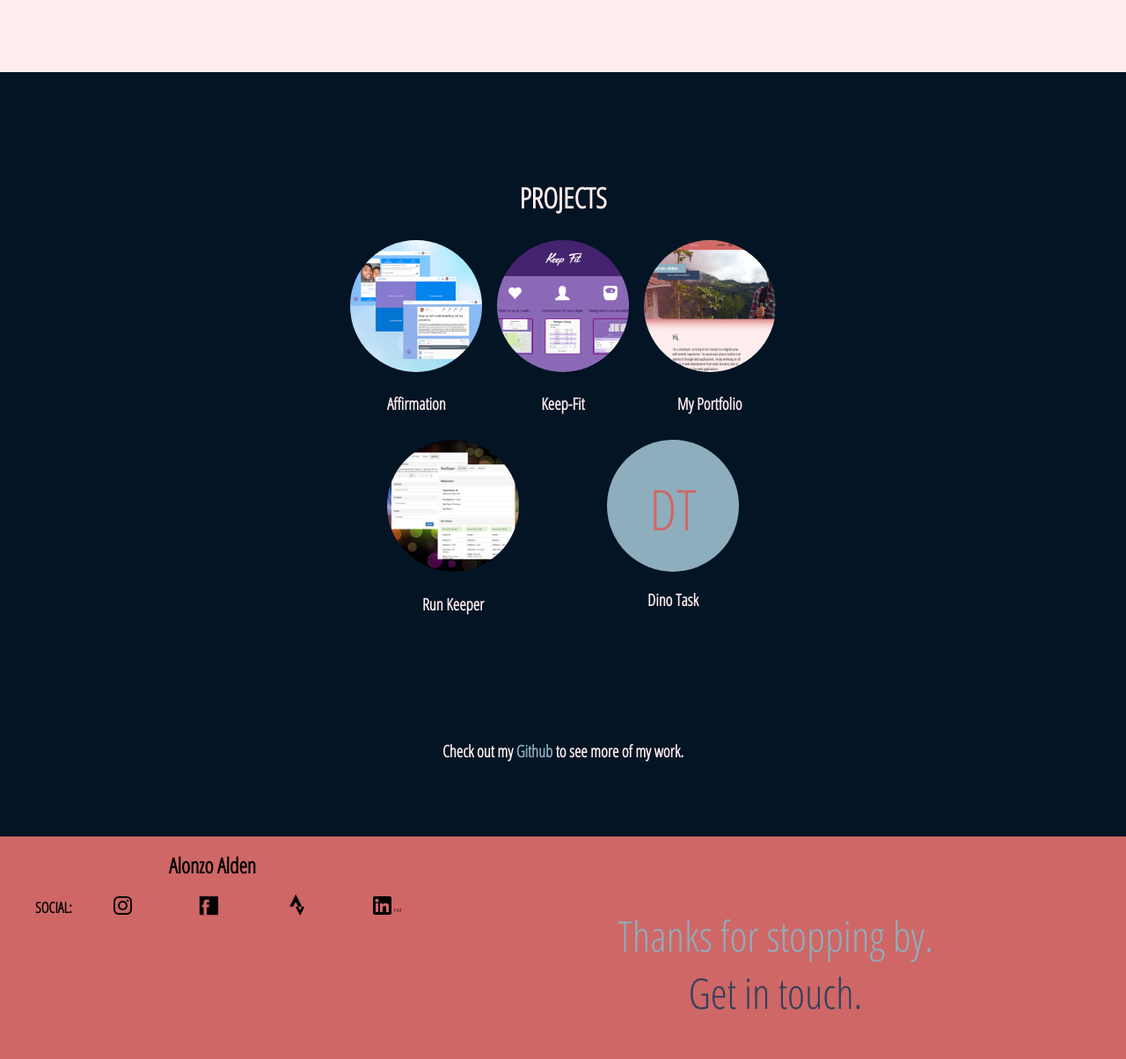
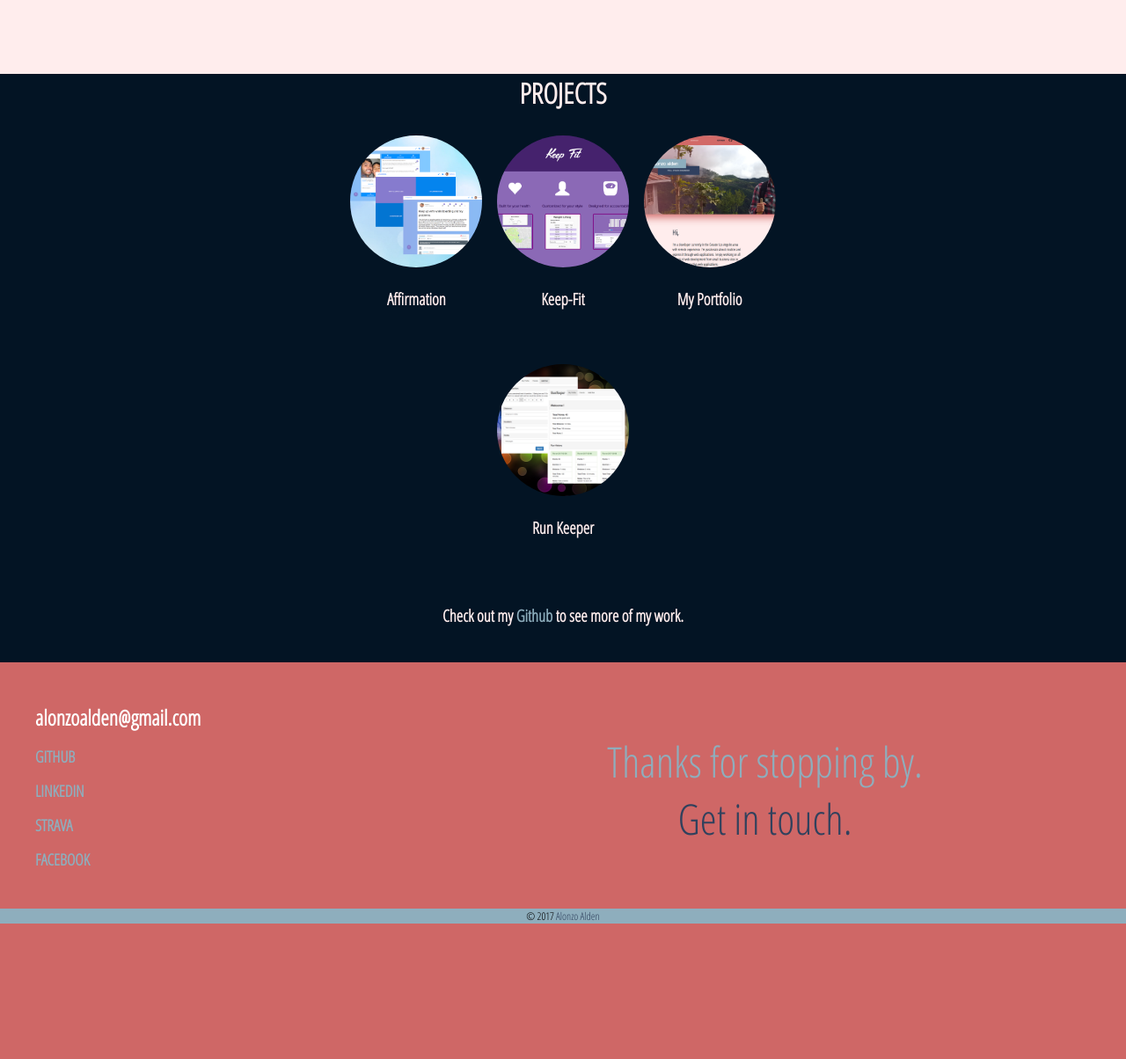
Before and after one commit to alonzoalden/my_page, a React app: page / in a window 1280 px wide. Shown: the part 1460-2664 px from the top of the page at 88% size. After the commit the page ends 2522 px from the top, so only its background shows below. Built offline with nearby package versions, Linux system fonts and the light colour scheme.

Commit message:
Created separate component for ProjectModal and updated footer and other stylings

```diff
--- a/src/Main.js
+++ b/src/Main.js
@@ -1,31 +1,8 @@
 import React, { Component } from 'react';
 import logo from './logo.svg';
 import './Main.css';
-import Modal from 'react-modal';
+import ProjectModal from './ProjectModal.js';
 
-const customStyles = {
-  overlay : {
-    position          : 'fixed',
-    top               : 0,
-    left              : 0,
-    right             : 0,
-    bottom            : 0,
-    backgroundColor   : '#031424',
-    zIndex           : 2000
-  },
-  content : {
-    top                   : '50%',
-    left                  : '50%',
-    right                 : 'auto',
-    bottom                : 'auto',
-    marginRight           : '-50%',
-    transform             : 'translate(-50%, -50%)',
-    width: '380px',
-    height: '600px',
-    fontFamily: 'Open Sans Condensed',
-    fontSize: '90%'
-  }
-};
 
 class App extends Component {
   constructor() {
@@ -133,57 +110,44 @@ class App extends Component {
 
                     <div className="project-board">
 
+                      <ProjectModal
+                        title="Affirmation"
+                        img="affirmation-collage.png"
+                        desc="Affirmation is a web based application where experienced software engineers can offer advice to developing engineers.  It's a tool for software developers of all levels to connect, inspire, and create a supportive community."
+                        tech="React, Node.js, Express.js, PostgreSQL, Sequelize, Webpack, Auth0 and it's deployed via Heroku."
+                        github="https://github.com/HRR20-Lotus/affirmation.io"
+                        url="http://www.affirmation.io">
+                      </ProjectModal>
 
-                      <div className="project" onClick={this.openModal}>
-                        <Modal
-                          isOpen={this.state.modalIsOpen}
-                          onAfterOpen={this.afterOpenModal}
-                          onRequestClose={this.closeModal}
-                          style={customStyles}
-                          contentLabel="Example Modal"
-                        >
+                      <ProjectModal
+                        title="Keep-Fit"
+                        img="keep-fit-icon.png"
+                        desc="Keep Fit is an exercise tool where you can design and plan upcoming workouts. This application provides structure and motivation to anyone who needs that extra support for their exercise regimen."
+                        tech="PostgreSQL, Sequelize, Node.js, Express.js, React, Flux, Google Maps API, and Material UI"
+                        github="https://github.com/hrr20-dino/Keep-Fit"
+                        url="https://keep-fit-app.herokuapp.com/">
+                      </ProjectModal>
 
-                            <img style={{width: "380px", height: "380px"}} src="affirmation-collage.png"></img>
+                      <ProjectModal
+                        title="My Portfolio"
+                        img="portfolio.png"
+                        desc="This is the website you are currently visiting. It has original design, style, and images by me. "
+                        tech="React, Node.js, Express, Webpack"
+                        github="https://github.com/alonzoalden/my_page"
+                        url="https://keep-fit-app.herokuapp.com/">
+                      </ProjectModal>
+                      <ProjectModal
+                        title="Run Keeper"
+                        img="runkeeper.png"
+                        desc="Run Keeper is a handy tool for runners to help them stay motivated and in-shape. You can score points and compete! Each run is logged with specific details such as intensity, duration and speed, resulting in a score."
+                        tech="MongoDB, Express, Node.js, AngularJS 1.x (MEAN stack)"
+                        github="https://github.com/alonzoalden/runkeeper"
+                        url="false">
+                      </ProjectModal>
 
-
-                          <h2>Affirmation</h2>
-                          <p>Affirmation is a web based application where experienced software engineers can offer advice to developing engineers.  It's a tool for software developers of all levels to connect, inspire, and create a supportive community.</p>
-                          <p><strong>Tech Stack:</strong> React, Node.js, Express.js, PostgreSQL, Sequelize, Webpack, Auth0 and it's deployed via Heroku. </p>
-                          <div style={{display: 'flex'}}>
-                            <div style={{flexGrow: '1', display: 'flex'}}>
-                              <div className='button'>DEPLOYED LINK</div>
-                              <div className='button'>GITHUB</div>
-                            </div>
-                            <div className='button'>CLOSE</div>
-                          </div>
-                        </Modal>
-
-                        <img src="affirmation-collage.png"></img>
-                        <h3> Affirmation </h3>
-                      </div>
-                      <div className="project">
-                        <img src="keep-fit-icon.png"></img>
-                        <h3> Keep-Fit </h3>
-                      </div>
-                      <div className="project">
-                        <img src="portfolio.png"></img>
-                        <h3> My Portfolio </h3>
-                      </div>
-                      <div className="project">
-                        <img src="runkeeper.png"></img>
-                        <h3> Run Keeper </h3>
-                      </div>
-                      <div className="project">
-                        <div className="circle-icon">
-                          <div className="letter">
-                           DT
-                          </div>
-                        </div>
-                        <h3> Dino Task </h3>
-                      </div>
                     </div>
                   </div>
-                    <h3>Check out my <a href="https://github.com/alonzoalden">Github</a> to see more of my work.</h3><br/><br/><br/>
+                    <h3>Check out my <a href="https://github.com/alonzoalden">Github</a> to see more of my work.</h3><br/>
                 </div>
 
 
@@ -195,15 +159,13 @@ class App extends Component {
         <footer>
           <div className="bottom">
             <div className="bottom-left">
-              <h1>Alonzo Alden</h1>
-                <ul>
-                  SOCIAL:
-                  <li><a href="https://www.instagram.com/attaboylonnie/"><img src="instagram-black-21px.png"></img></a></li>
-                  <li><a href="https://www.facebook.com/alonzo.alden"><img src="facebook-black-22px.png"></img></a></li>
-                  <li><a href="https://www.strava.com/athletes/929395"><img src="strava-black-24px.png"></img></a></li>
-                  <li><a href="https://www.linkedin.com/in/alonzo-alden-46b28637"><img src="In-Black-21px-TM.png"></img></a></li>
+              <h1>alonzoalden@gmail.com</h1>
+              <h2><a href="https://github.com/alonzoalden/">GITHUB</a></h2>
+              <h2><a href="https://github.com/alonzoalden/">LINKEDIN</a></h2>
+              <h2><a href="https://github.com/alonzoalden/">STRAVA</a></h2>
+              <h2><a href="https://github.com/alonzoalden/">FACEBOOK</a></h2>
 
-                </ul>
+
 
             </div>
             <div className="bottom-right"><span style={{color: '#8EAEBD'}}> Thanks for stopping by. </span><br/><span style={{color: '#30415D'}}>Get in touch.</span>
--- a/src/Main.sass
+++ b/src/Main.sass
@@ -23,6 +23,7 @@ $font: "Open Sans Condensed"
   display: flex
   flex-direction: column
   /*height: calc(100vh)*/
+
 
   .Main-photo
     background-image: url(alonzo-wide.png)
@@ -241,7 +242,7 @@ $font: "Open Sans Condensed"
 
 
       .projects
-        margin-top: -81px
+        margin-top: -100px
         height: auto
         width: 100%
         background: #031424
@@ -255,12 +256,12 @@ $font: "Open Sans Condensed"
           text-decoration: none
 
         .project-display
-          width: 50%
+
+          width: 100%
           margin: 0 auto
-          padding: 100px
+          padding: 0px
           align-items: center
           text-align: center
-
 
           .project-board
             margin: 0 auto
@@ -272,44 +273,10 @@ $font: "Open Sans Condensed"
             a
               text-decoration: none
 
-            .project
-              width: 150px
-              margin: 5px auto
-              &:hover
-                background-color: #30415D
-                border-radius: 5px
-                color: #Cf6766
-                transition: background 0.5s ease
-                -webkit-animation: all 5s ease
-
-              .circle-icon
-                height: 150px
-                width: 150px
-                border-radius: 100%
-                color: #Cf6766
-                background-color: #8EAEBD
-                margin: 0 auto
-
-                .letter
-                  flex-grow: 1
-                  font-size: 400%
-                  font-style: strong
-                  padding: 35px
-
-              img
-                border-radius: 100%
-                height: 150px
-                width: 150px
-                /* width: calc(100% * (1/4) - 10px - 1px)*/
-
-
-
-
     .col-navigation
 
       width: 160px
       order: -1
-
 
     .col-sidebar
 
@@ -326,18 +293,28 @@ footer
     .bottom-left
       flex-grow: 1
       flex-shrink: 1
-      height: 250px
+      height: 220px
+      padding-top: 30px
+      margin: 0 auto
+      text-align: left
+      a
+        text-decoration: none
+        color: #8EAEBD
+      h1
+        margin-left: 40px
+        color: white
 
-      margin: 0 auto
-      text-align: center
+      h2
+        margin-left: 40px
       ul
+
         align-items: center
-
-        display: flex
+        width: 70%
         font-size: 140%
         font-weight: bold
 
         li
+
           align-items: center
 
           margin: 0 auto
@@ -359,6 +336,7 @@ footer
   .copyright
     margin-top: 30px
     text-align: center
+    background-color: #8EAEBD
     a
       color: #30415D
       text-decoration: none
@@ -366,28 +344,29 @@ footer
 
 
 @media (max-width: 800px)
-.sml
-  display: none
+  .sml
+    display: none
 
-  header
-    display: none
-    .nav
-      ul
-        li:first-of-type
+  .Main-layout
+    header
+      display: none
+      .nav
+        ul
+          li:first-of-type
+            display: none
+      .github
+        ul
+          margin-right: -20px
+          padding-left: 7px
+        .logo
           display: none
-    .github
-      ul
-        margin-right: -20px
-        padding-left: 7px
-      .logo
-        display: none
-    .social
-      .logo
-        display: none
-      ul
-        display: none
-        li
+      .social
+        .logo
           display: none
+        ul
+          display: none
+          li
+            display: none
 
 
   .body
--- /dev/null
+++ b/src/ProjectModal.js
@@ -0,0 +1,86 @@
+import React, { Component } from 'react';
+import './Main.css';
+import './ProjectModal.css';
+import Modal from 'react-modal';
+
+const customStyles = {
+  overlay : {
+    position: 'fixed',
+    top: 0,
+    left: 0,
+    right: 0,
+    bottom: 0,
+    backgroundColor: '#031424',
+    zIndex: 2000
+  },
+  content : {
+    top: '50%',
+    left: '50%',
+    right: 'auto',
+    bottom: 'auto',
+    marginRight: '-50%',
+    transform: 'translate(-50%, -50%)',
+    width: '380px',
+    height: '600px',
+    fontFamily: 'Open Sans Condensed',
+    fontSize: '90%'
+  }
+};
+
+class ProjectModal extends Component {
+  constructor(props) {
+    super(props);
+
+    this.state = {
+      modalIsOpen: false
+    }
+  console.log(this.props.title)
+  this.openModal = this.openModal.bind(this);
+  this.afterOpenModal = this.afterOpenModal.bind(this);
+  this.closeModal = this.closeModal.bind(this);
+
+  }
+
+  openModal() {
+    this.setState({modalIsOpen: true});
+  }
+
+  afterOpenModal() {
+    this.refs.subtitle.style.color = '#f00';
+  }
+
+  closeModal() {
+    this.setState({modalIsOpen: false});
+  }
+
+  render() {
+    return (
+      <div className="project" onClick={this.openModal}>
+        <Modal
+          isOpen={this.state.modalIsOpen}
+          onAfterOpen={this.afterOpenModal}
+          onRequestClose={this.closeModal}
+          style={customStyles}
+          contentLabel="Example Modal"
+        >
+            <img style={{width: "380px", height: "380px"}} src={this.props.img}></img>
+          <h2>{this.props.title}</h2>
+          <p>{this.props.desc}</p>
+          <p><strong>Tech Stack:</strong> {this.props.tech}</p>
+          <div style={{display: 'flex'}}>
+            <div style={{flexGrow: '1', display: 'flex'}}>
+              <div className='button'>DEPLOYED LINK</div>
+              <div className='button'>GITHUB</div>
+            </div>
+            <div className='button'>CLOSE</div>
+          </div>
+        </Modal>
+
+        <img src={this.props.img}></img>
+        <h3> {this.props.title} </h3>
+      </div>
+    );
+  }
+}
+
+export default ProjectModal;
--- /dev/null
+++ b/src/ProjectModal.sass
@@ -0,0 +1,35 @@
+.project
+  height: 250px
+  width: 150px
+  margin: 5px auto
+  transition: font 0.1s linear
+  &:hover
+    background-color: #30415D
+    border-radius: 4px
+    color: #Cf6766
+    transition: background 0.5s ease
+    -webkit-animation: all 5s ease
+    font-size: 120%
+    margin-bottom: 5px
+
+
+
+  .circle-icon
+    height: 150px
+    width: 150px
+    border-radius: 100%
+    color: #Cf6766
+    background-color: #8EAEBD
+    margin: 0 auto
+
+    .letter
+      flex-grow: 1
+      font-size: 400%
+      font-style: strong
+      padding: 35px
+
+  img
+    border-radius: 100%
+    height: 150px
+    width: 150px
+    /* width: calc(100% * (1/4) - 10px - 1px)*/
```
Also changed, not shown: src/Main.css, src/ProjectModal.css (added), 2 other files.
